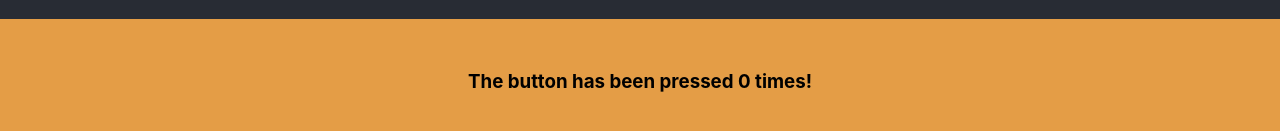
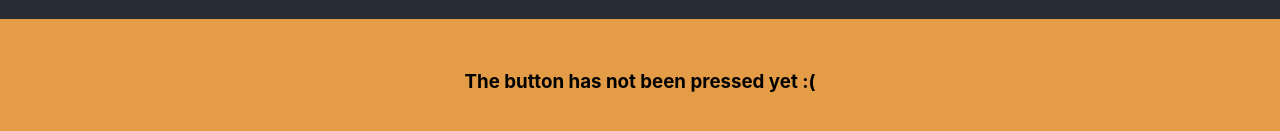
Before and after one commit to Peteropon/typescript-with-redux, a React (Create React App) app: page /results in a window 1280 px wide. Shown: the part 381-512 px from the top of the page. Built offline with nearby package versions, Linux system fonts and the light colour scheme.

Commit message:
Added some more texts.

```diff
--- a/src/components/ResultsPage.tsx
+++ b/src/components/ResultsPage.tsx
@@ -1,16 +1,19 @@
 import { connect } from "react-redux";
 import { CounterState } from "../redux/types";
 
-interface PropsFromState {
-  counter: number;
-}
-
-type Props = PropsFromState;
+type Props = CounterState;
 
 const ResultsPage = ({ counter }: Props) => {
   return (
     <main className="results-main">
-      <h3>The button has been pressed {counter} times!</h3>
+      {counter === 0 ? (
+        <h3>The button has not been pressed yet :(</h3>
+      ) : (
+        <h3>
+          The button has been pressed {counter}{" "}
+          {counter === 1 ? "time" : "times"}!
+        </h3>
+      )}
     </main>
   );
 };
```
